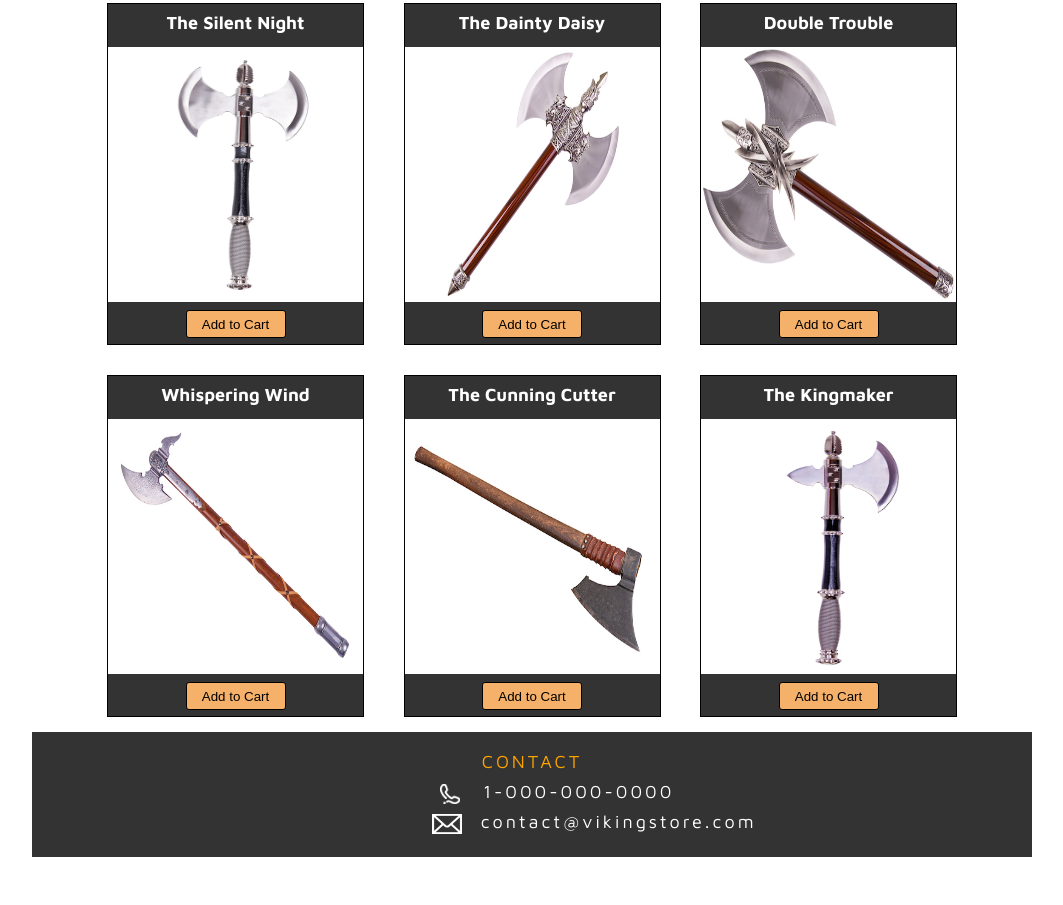
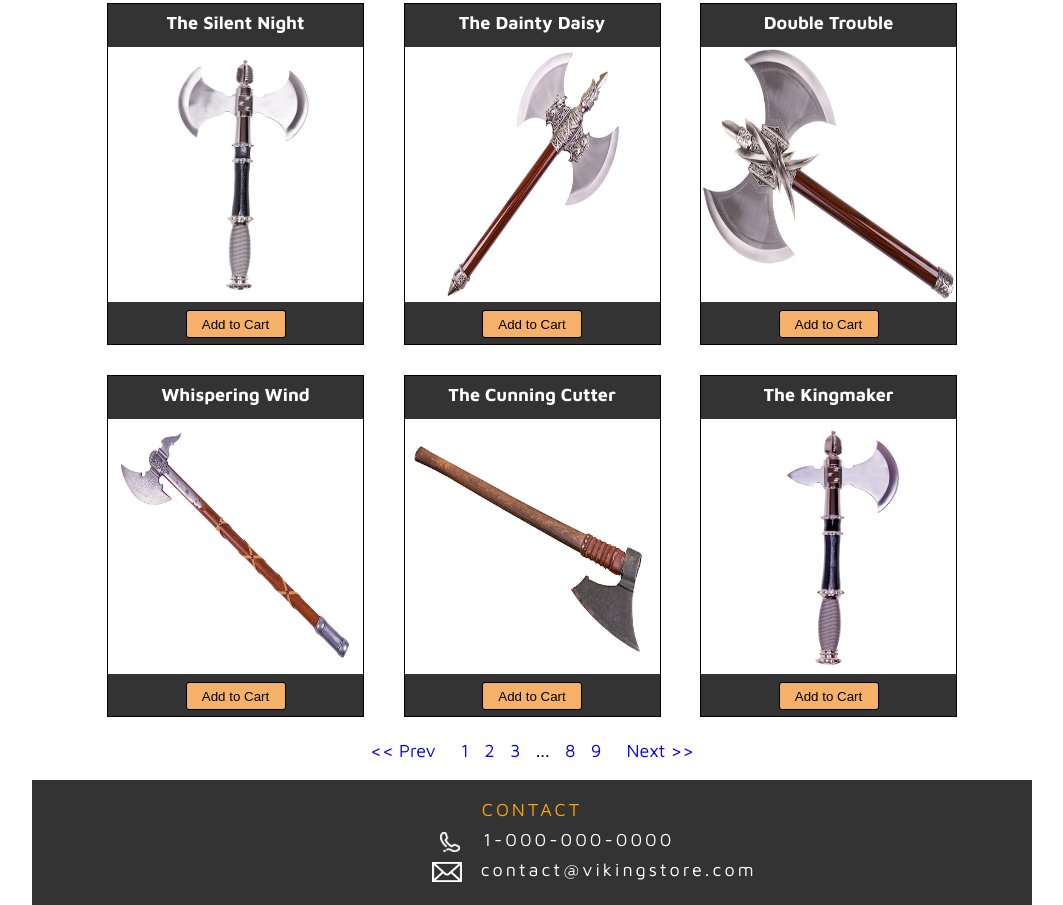
Before and after one commit to leedu708/The_Viking_Store, a plain HTML site: page index.html in a window 1280 px wide. Shown: the part 476-1381 px from the top of the page, without its empty margins (108-1171 px from the left). Before the commit the page ends 1333 px from the top, so only its background shows below. Drawn offline with Linux system fonts and the light colour scheme.

Commit message:
added page navigation

```diff
--- a/index.html
+++ b/index.html
@@ -54,15 +54,25 @@
           <img src="Images/kingmaker.jpg">
           <input type="submit" value="Add to Cart">
         </div>
-
-
-
       </section>
 
-
-
-
-
+      <div class="page-nav">
+        <div class="prev">
+          <a href="#">&#60&#60 Prev</a>
+        </div>
+        <div class="numbers-left">
+          <a href="#">1</a> <a href="#">2</a> <a href="#">3</a>
+        </div>
+        <div class="elipses">
+          ...
+        </div>
+        <div class="numbers-right">
+          <a href="#">8</a> <a href="#">9</a>
+        </div>
+        <div class="next">
+          <a href="#">Next &#62&#62</a>
+        </div>
+      </div>
     </section>
 
     <footer>
@@ -74,7 +84,7 @@
         </li>
         <li>
           <img id="email" src="Images/email.png">
-          contact@vikingstore.com
+          <a href="mailto:contact@vikingstore.com">contact@vikingstore.com</a>
         </li>
       </ul>
     </footer>
--- a/styles.css
+++ b/styles.css
@@ -202,6 +202,44 @@ header img {
   margin-right: 39.5px;
 }
 
+/* Page Navigation */
+
+.page-nav {
+  text-align: center;
+  padding: 10px 0 20px 0;
+}
+
+.page-nav a {
+  color: blue;
+  text-decoration: none;
+}
+
+.page-nav a:hover {
+  text-decoration: underline;
+}
+
+.page-nav div {
+  display: inline-block;
+  text-align: center;
+}
+
+.prev {
+  margin-right: 20px;
+}
+
+.next {
+  margin-left: 20px;
+}
+
+.numbers-left,
+.numbers-right {
+  word-spacing: 10px;
+}
+
+.elipses {
+  margin: 0 10px;
+}
+
 /* Footer */
 
 footer {
@@ -222,6 +260,15 @@ footer h2 {
   color: orange;
 }
 
+footer a {
+  color: white;
+  text-decoration: none;
+}
+
+footer a:hover {
+  text-decoration: underline;
+}
+
 #phone,
 #email {
   height: 20px;
```
